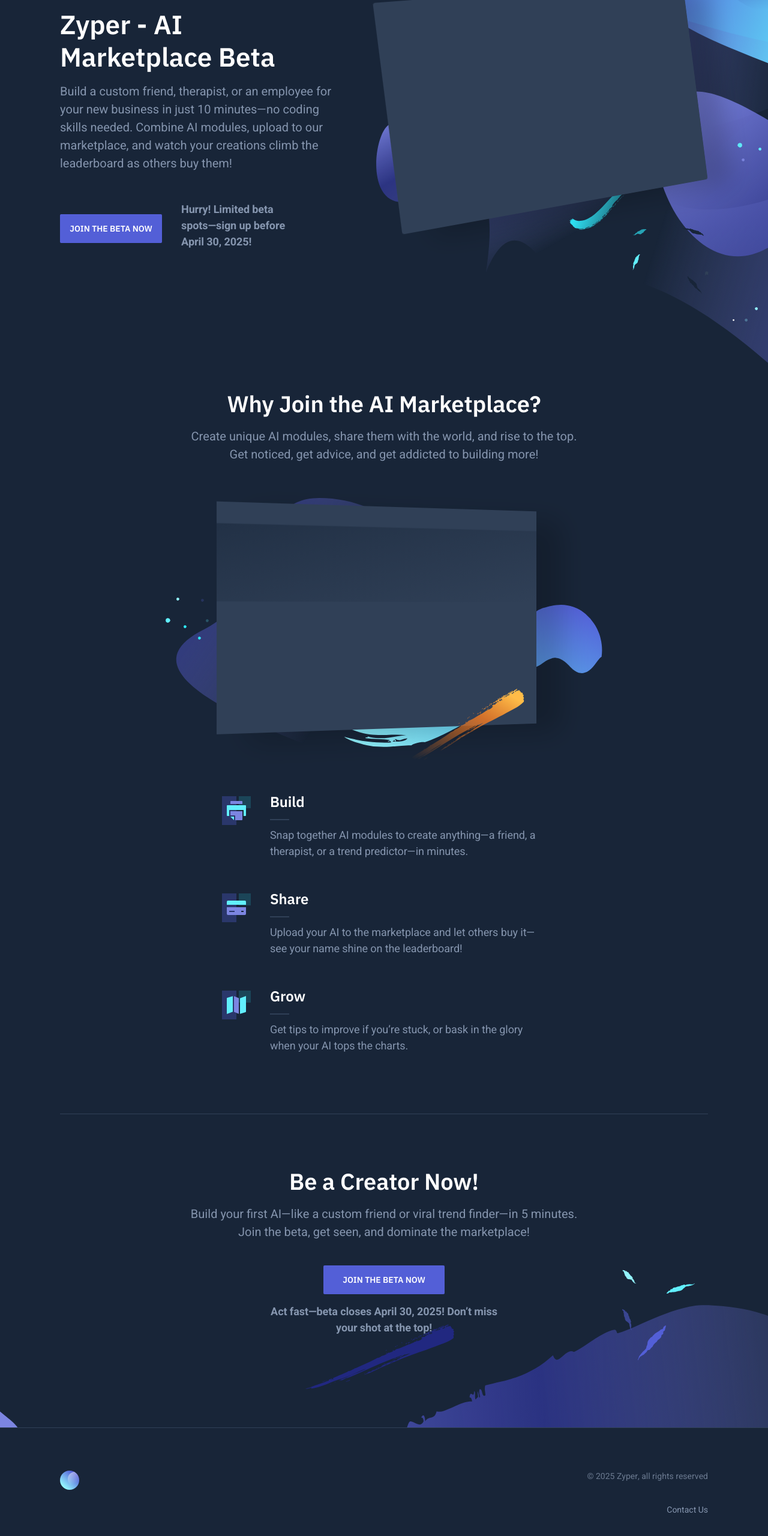
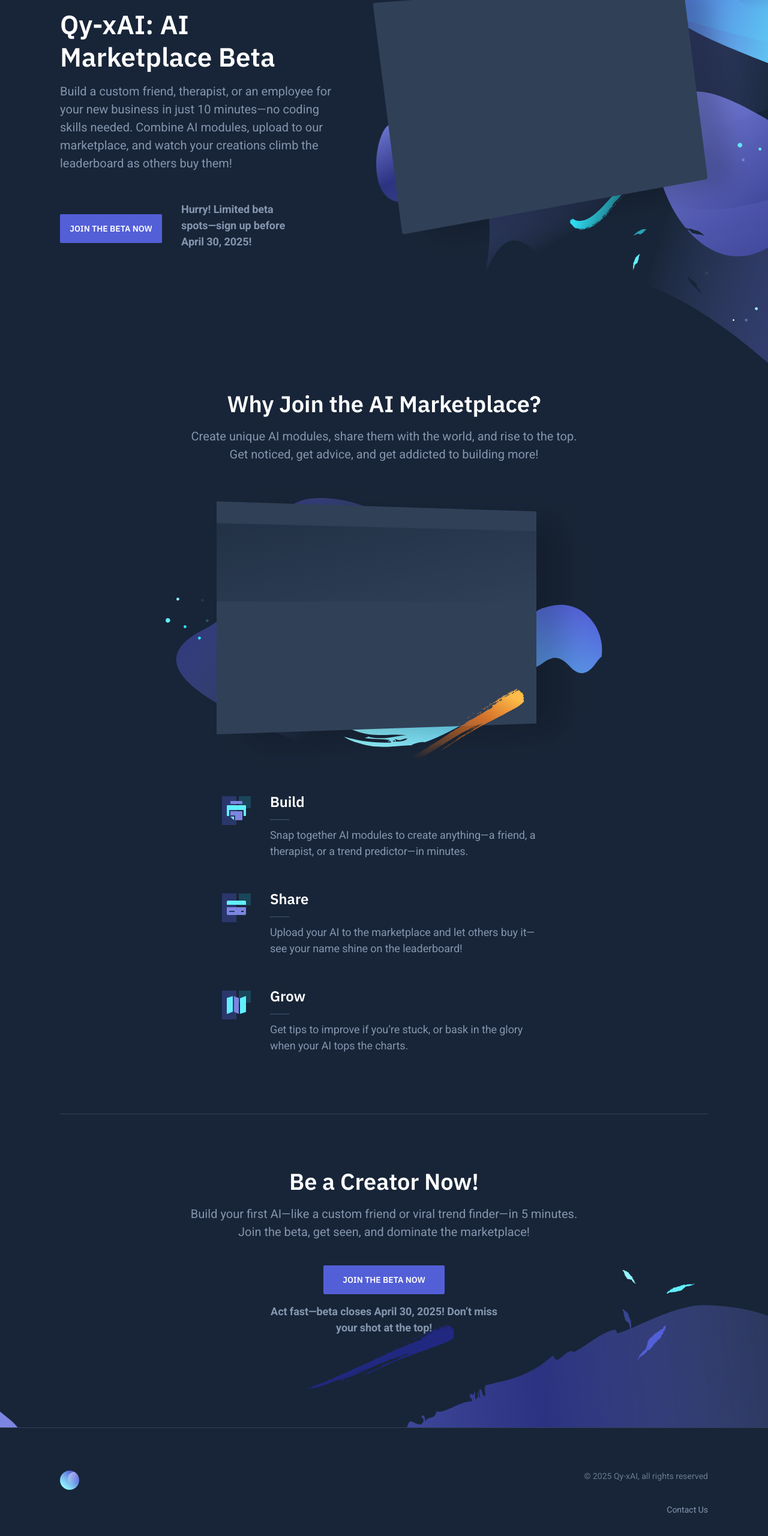
Before and after one commit to rkeshri04/Qy-xAI, a plain HTML site: page index.html in a window 1280 px wide. Shown: the part 194-2754 px from the top of the page at 60% size. Drawn offline with nearby package versions, Linux system fonts and the light colour scheme.

Commit message:
Set proper website name; slight modification

```diff
--- a/index.html
+++ b/index.html
@@ -4,7 +4,7 @@
     <meta charset="utf-8">
     <meta http-equiv="X-UA-Compatible" content="IE=edge">
     <meta name="viewport" content="width=device-width, initial-scale=1">
-    <title>Zyper - AI Marketplace Beta</title>
+    <title>Qy-xAI Marketplace Beta</title>
     <link href="https://fonts.googleapis.com/css?family=Heebo:400,700|IBM+Plex+Sans:600" rel="stylesheet">
     <link rel="stylesheet" href="dist/css/style.css">
     <script src="https://unpkg.com/scrollreveal@4.0.0/dist/scrollreveal.min.js"></script>
@@ -31,7 +31,7 @@
                 <div class="container">
                     <div class="hero-inner">
                         <div class="hero-copy">
-                            <h1 class="hero-title mt-0">Zyper - AI Marketplace Beta</h1>
+                            <h1 class="hero-title mt-0">Qy-xAI: AI Marketplace Beta</h1>
                             <p class="hero-paragraph">Build a custom friend, therapist, or an employee for your new business in just 10 minutes—no coding skills needed. Combine AI modules, upload to our marketplace, and watch your creations climb the leaderboard as others buy them!</p>
                             <div class="hero-cta">
                                 <a class="button button-primary" href="https://docs.google.com/forms/d/e/1FAIpQLSdoVFhcGmlwegTzXJFAQaYccEBPRVPbFb0-NtsUdKSLXX9jNA/viewform?usp=dialog" target="_blank">Join the Beta Now</a>
@@ -145,7 +145,7 @@
                             <a href="mailto:rishabh.1keshri@gmail.com">Contact Us</a>
                         </li>
                     </ul>
-                    <div style="float: left;">© 2025 Zyper, all rights reserved</div>
+                    <div style="float: left;">© 2025 Qy-xAI, all rights reserved</div>
                 </div>
             </div>
         </footer>
```
